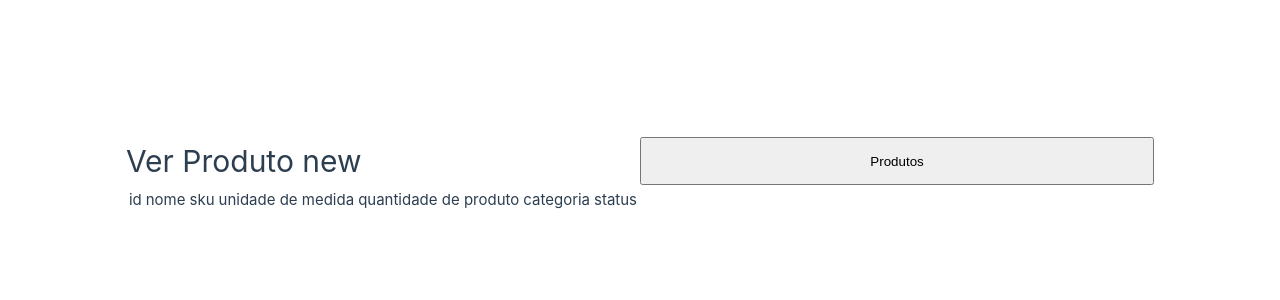
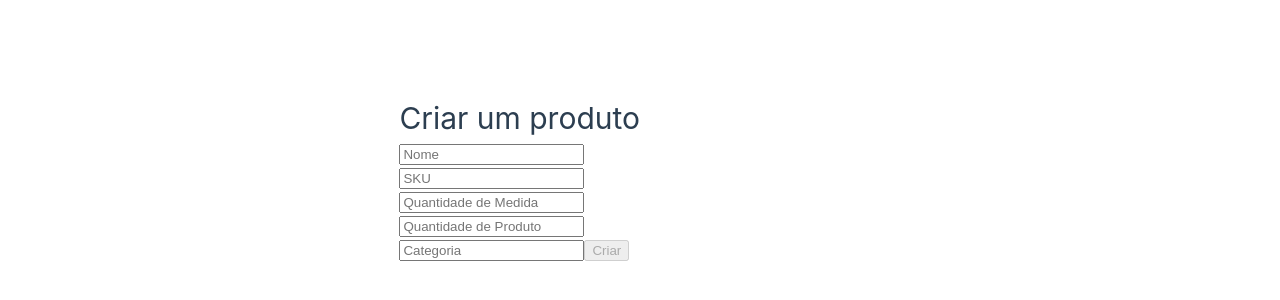
Before and after one commit to nycolexavier/agiliza, a Vue app: page /dashboard/produtos/new in a window 1280 px wide. Shown: the part 222-522 px from the top of the page. Built offline with nearby package versions, Linux system fonts and the light colour scheme; no server answers; the HTML template or start-up script is replaced by a standard one.

Commit message:
feat: fazendo o post dos produtos

```diff
--- a/db.json
+++ b/db.json
@@ -217,6 +217,24 @@
       "quantidadeProduto": "1 kg",
       "status": "inativo",
       "categoria": "grãos"
+    },
+    {
+      "id": "c7db",
+      "nome": "Leite",
+      "sku": "46f4ds54f",
+      "quantidadeMedida": "355",
+      "quantidadeProduto": "'655",
+      "status": "ativo",
+      "categoria": "Leite"
+    },
+    {
+      "id": "269e",
+      "nome": "Leite",
+      "sku": "46f4ds54f",
+      "quantidadeMedida": "355",
+      "quantidadeProduto": "'655",
+      "status": "ativo",
+      "categoria": "Leite"
     }
   ],
   "deposito": [
--- a/src/pages/dashboard/Produtos.vue/Produtos.vue
+++ b/src/pages/dashboard/Produtos/Produtos.vue
@@ -13,8 +13,12 @@ export default {
       router.push('/dashboard');
     }
 
-    function irParaProdutosEdicao(id: number) {
+    function irParaProdutosVer(id: number) {
       router.push(`/dashboard/produtos/${id}`);
+    }
+
+    function irParaCriarProduto(){
+      router.push(`/dashboard/produtos/new`)
     }
 
     const tabela = ref<Produto[]>([]);
@@ -34,7 +38,8 @@ export default {
     return {
       tabela,
       irParaODashboard,
-      irParaProdutosEdicao,
+      irParaProdutosVer,
+      irParaCriarProduto
     };
   },
 };
@@ -46,6 +51,7 @@ export default {
 
     <br />
 
+    <button @click="irParaCriarProduto">Adicionar produtos</button>
     <button @click="irParaODashboard">Dashboard</button>
 
     <table>
@@ -72,7 +78,7 @@ export default {
           <td>{{ item.status }}</td>
 
           <td>
-            <button @click="irParaProdutosEdicao(item.id)">Editar</button>
+            <button @click="irParaProdutosVer(item.id)">Ver</button>
           </td>
         </tr>
       </tbody>
--- /dev/null
+++ b/src/pages/dashboard/Produtos/criar/ProdutoCriar.vue
@@ -0,0 +1,85 @@
+<script lang="ts">
+import api from '@/services/api';
+import { reactive } from 'vue';
+
+export default {
+  setup(props, ctx) {
+    let form = reactive({
+      nome: '',
+      sku: '',
+      quantidadeMedida: '',
+      quantidadeProduto: '',
+      status: 'ativo',
+      categoria: '',
+    });
+
+    async function enviarForm() {
+      try {
+        await api.post(`/produtos`, {
+          nome: form.nome,
+          sku: form.sku,
+          quantidadeMedida: form.quantidadeMedida,
+          quantidadeProduto: form.quantidadeProduto,
+          status: form.status,
+          categoria: form.categoria,
+        });
+
+        console.log('Deu certo!');
+      } catch (error) {
+        console.error('Erro ao criar produto', error);
+      }
+    }
+    return {
+      form,
+      enviarForm,
+    };
+  },
+};
+</script>
+
+<template>
+  <div>
+    <h1>Criar um produto</h1>
+
+    <form @submit.prevent="enviarForm" action="">
+      <input v-model="form.nome" type="text" placeholder="Nome" />
+
+      <br />
+
+      <input v-model="form.sku" type="text" placeholder="SKU" />
+
+      <br />
+
+      <input
+        v-model="form.quantidadeMedida"
+        type="text"
+        placeholder="Quantidade de Medida"
+      />
+
+      <br />
+
+      <input
+        v-model="form.quantidadeProduto"
+        type="text"
+        placeholder="Quantidade de Produto"
+      />
+
+      <br />
+
+      <input v-model="form.categoria" type="text" placeholder="Categoria" />
+
+      <button
+        type="submit"
+        :disabled="
+          !form.nome ||
+          !form.categoria ||
+          !form.quantidadeMedida ||
+          !form.quantidadeProduto ||
+          !form.sku
+        "
+      >
+        Criar
+      </button>
+    </form>
+  </div>
+</template>
--- a/src/router/index.ts
+++ b/src/router/index.ts
@@ -2,7 +2,7 @@ import { createRouter, createWebHistory } from 'vue-router';
 import HomeView from '../views/HomeView.vue';
 import Login from '@/pages/login/Login.vue';
 import Dashboard from '@/pages/dashboard/Dashboard.vue';
-import Produtos from '@/pages/dashboard/Produtos.vue/Produtos.vue';
+import Produtos from '@/pages/dashboard/Produtos/Produtos.vue';
 import Fornecedores from '@/pages/dashboard/Fornecedores/Fornecedores.vue';
 import Deposito from '@/pages/dashboard/Deposito/Deposito.vue';
 import Usuarios from '@/pages/dashboard/Usuarios/Usuarios.vue';
@@ -12,8 +12,9 @@ import DepositoEditar from '@/pages/dashboard/Deposito/editar/DepositoEditar.vue
 import LotesEditar from '@/pages/dashboard/Lotes/editar/LotesEditar.vue';
 import UsuarioCriar from '@/pages/dashboard/Usuarios/criar/UsuarioCriar.vue';
 import UsuarioVer from '@/pages/dashboard/Usuarios/ver/UsuarioVer.vue';
-import ProdutosVer from '@/pages/dashboard/Produtos.vue/ver/ProdutosVer.vue';
+import ProdutosVer from '@/pages/dashboard/Produtos/ver/ProdutosVer.vue';
 import FornecedorCriar from '@/pages/dashboard/Fornecedores/criar/FornecedorCriar.vue';
+import ProdutoCriar from '@/pages/dashboard/Produtos/criar/ProdutoCriar.vue';
 
 const router = createRouter({
   history: createWebHistory(import.meta.env.BASE_URL),
@@ -37,6 +38,11 @@ const router = createRouter({
       path: '/dashboard/produtos/:id',
       name: 'produtos-ver',
       component: ProdutosVer,
+    },
+        {
+      path: '/dashboard/produtos/new',
+      name: 'produtos-new',
+      component: ProdutoCriar,
     },
     {
       path: '/dashboard/fornecedores',
```
Also changed, not shown: src/pages/dashboard/Produtos/ver/ProdutosVer.vue (renamed from src/pages/dashboard/Produtos.vue/ver/ProdutosVer.vue).
